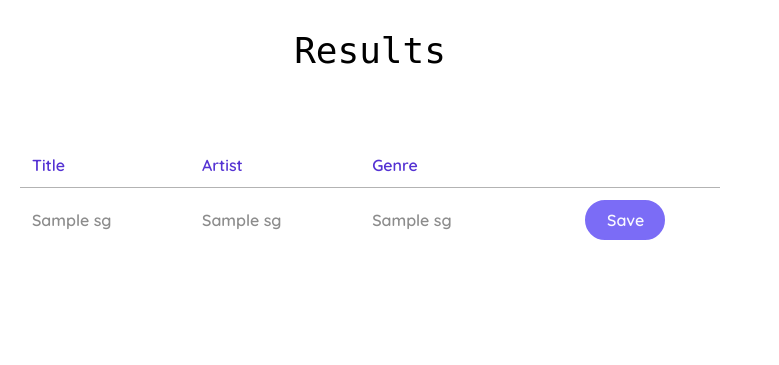
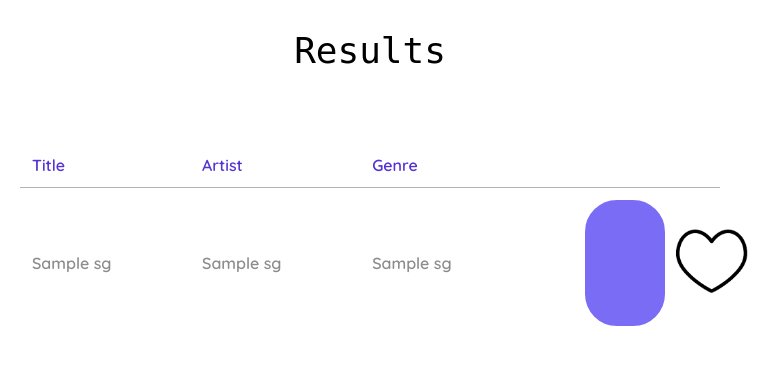
Before and after one commit to CatherineCampbell117/set09103, a Flask app: template templates/results.html in a window 1280 px wide. Shown: the part 170-535 px from the top of the page, without its empty margins (270-1049 px from the left). Run offline with Flask 2, Linux system fonts and the light colour scheme; the template is opened without the code that fills it: most values are stand-ins (such as "Sample title", 1, 10 or a date in 2020); some web fonts are replaced.

Commit message:
heart icon added to button

```diff
--- a/templates/results.html
+++ b/templates/results.html
@@ -36,7 +36,7 @@ window.addEventListener("load", function (e) {
             <td class="title">{{ s[1] }}</td>
             <td class="artist">{{ s[3] }}</td>
             <td class="genre">{{ s[4] }}</td>
-            <td><button class="save_btn">Save</button></td>
+            <td><button class="save_btn"><img src="../static/heart icon.png" alt="outlined heart"></button></td>
         </tr>
         {% endfor %}
     </table>
```
Also changed, not shown: static/heart icon.jpg (added), static/heart icon.png (added).
